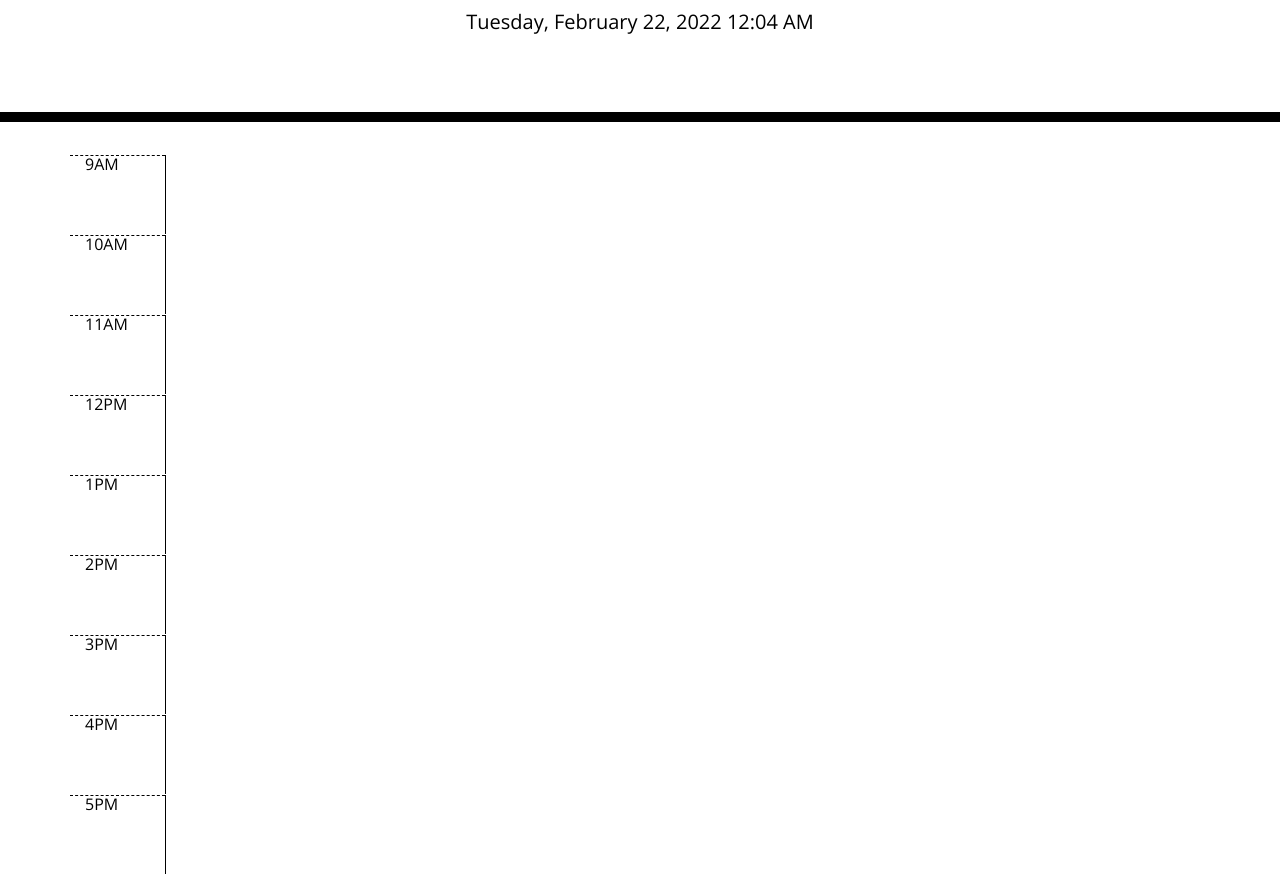
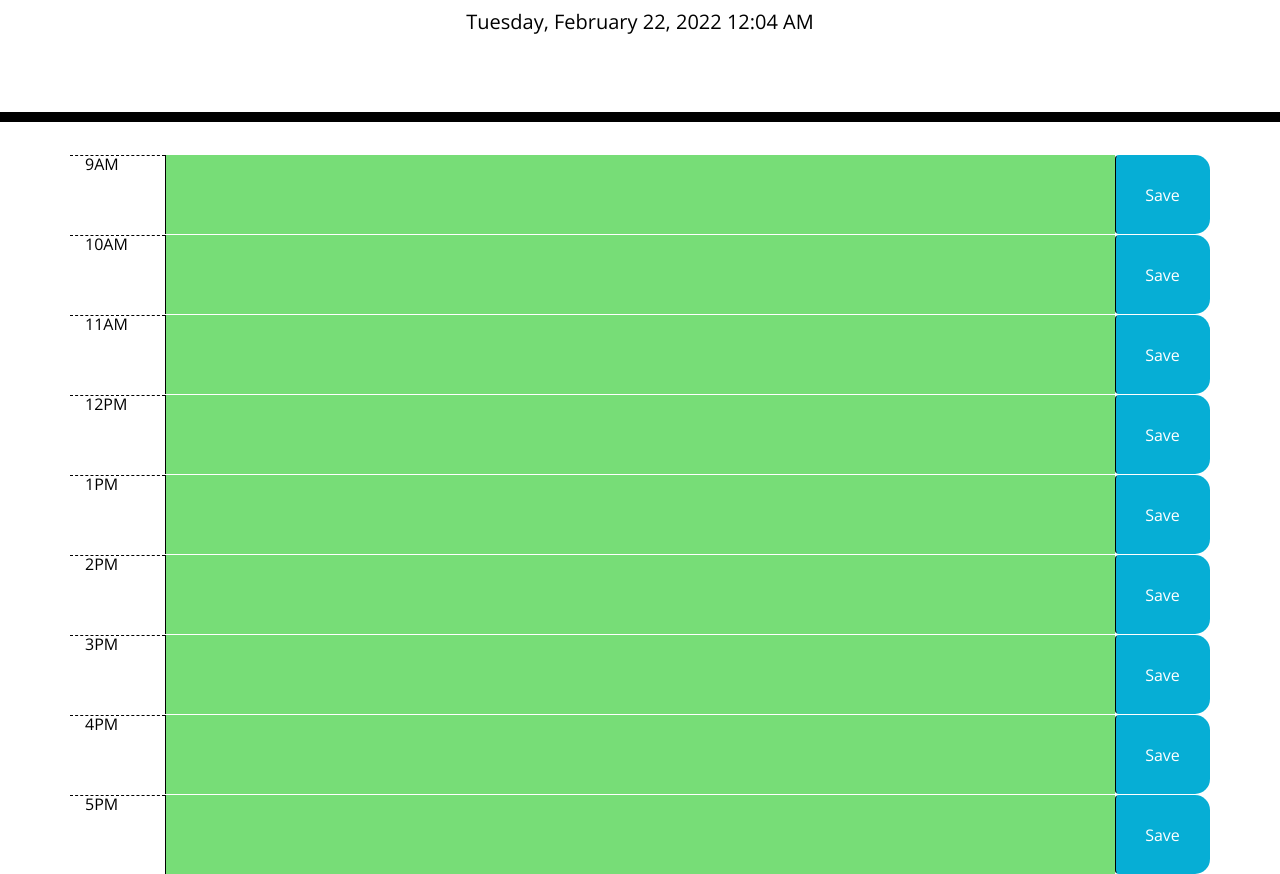
Before and after one commit to pdavisDU/daily-planner, a plain HTML site: page Develop/index.html in a window 1280 px wide. Shown: the part 182-1056 px from the top of the page. Drawn offline with nearby package versions, Linux system fonts and the light colour scheme.

Commit message:
final commit

```diff
--- a/Develop/index.html
+++ b/Develop/index.html
@@ -30,41 +30,50 @@
     </header>
     <div class="container">
       <!-- Timeblocks go here -->
-        <div id="9" class="row time-bLock">
+        <div class="row time-bLock">
           <div class="col-md-1 hour">9AM</div>
-          <textarea class="col-md-10 description"></textarea>
+          <textarea id="9" class="col-md-10 description"></textarea>
+          <button class="btn saveBtn col-md-1">Save</button>
         </div>
-        <div id="10" class="row time-bLock">
+        <div class="row time-bLock">
           <div class="col-md-1 hour">10AM</div>
-          <textarea class="col-md-10 description"></textarea>
+          <textarea id="10" class="col-md-10 description"></textarea>
+          <button class="btn saveBtn col-md-1">Save</button>
         </div>
-        <div id="10" class="row time-bLock">
+        <div class="row time-bLock">
           <div class="col-md-1 hour">11AM</div>
-          <textarea class="col-md-10 description"></textarea>
+          <textarea id="11" class="col-md-10 description"></textarea>
+          <button class="btn saveBtn col-md-1">Save</button>
         </div>
-        <div id="10" class="row time-bLock">
+        <div class="row time-bLock">
           <div class="col-md-1 hour">12PM</div>
-          <textarea class="col-md-10 description"></textarea>
+          <textarea id="12" class="col-md-10 description"></textarea>
+          <button class="btn saveBtn col-md-1">Save</button>
         </div>
-        <div id="10" class="row time-bLock">
+        <div class="row time-bLock">
           <div class="col-md-1 hour">1PM</div>
-          <textarea class="col-md-10 description"></textarea>
+          <textarea id="13" class="col-md-10 description"></textarea>
+          <button class="btn saveBtn col-md-1">Save</button>
         </div>
-        <div id="10" class="row time-bLock">
+        <div class="row time-bLock">
           <div class="col-md-1 hour">2PM</div>
-          <textarea class="col-md-10 description"></textarea>
+          <textarea id="14" class="col-md-10 description"></textarea>
+          <button class="btn saveBtn col-md-1">Save</button>
         </div>
-        <div id="10" class="row time-bLock">
+        <div class="row time-bLock">
           <div class="col-md-1 hour">3PM</div>
-          <textarea class="col-md-10 description"></textarea>
+          <textarea id="15" class="col-md-10 description"></textarea>
+          <button class="btn saveBtn col-md-1">Save</button>
         </div>
-        <div id="10" class="row time-bLock">
+        <div class="row time-bLock">
           <div class="col-md-1 hour">4PM</div>
-          <textarea class="col-md-10 description"></textarea>
+          <textarea id="16" class="col-md-10 description"></textarea>
+          <button class="btn saveBtn col-md-1">Save</button>
         </div>
-        <div id="10" class="row time-bLock">
+        <div class="row time-bLock">
           <div class="col-md-1 hour">5PM</div>
-          <textarea class="col-md-10 description"></textarea>
+          <textarea id="17" class="col-md-10 description"></textarea>
+          <button class="btn saveBtn col-md-1">Save</button>
         </div>
 
       </div>
--- a/Develop/script.js
+++ b/Develop/script.js
@@ -1,2 +1,31 @@
 var today = moment();
-$("#currentDay").text(today.format('LLLL'))
+$("#currentDay").text(today.format("LLLL"));
+
+var time = (new Date()).getHours();
+
+// stackoverflow guy showed me this ternary to make the code shorter
+
+$(".description").addClass(function () {
+    return +this.id === time ? "present" : +this.id < time ? "past" : "future";
+});
+
+// original code before using the ternary from stackoverflow
+// $(".description").addClass(function () {
+//     if (this.id == time) {
+//         $(this).addClass("present");
+//     }
+//     else if (this.id < time) {
+//         $(this).addClass("past");
+//     }
+//     else {
+//         $(this).addClass("future")
+//     }
+// });
+
+var text = $(".description")
+
+localStorage.setItem('text', JSON.stringify(text));
+
+var display = localStorage.getItem("text");
+
+var item = localStorage.getItem("text");
```
Also changed, not shown: Screen Shot 2022-02-21 at 5.00.43 PM.png (added), Screen Shot 2022-02-21 at 5.00.55 PM.png (added), 3 other files.
